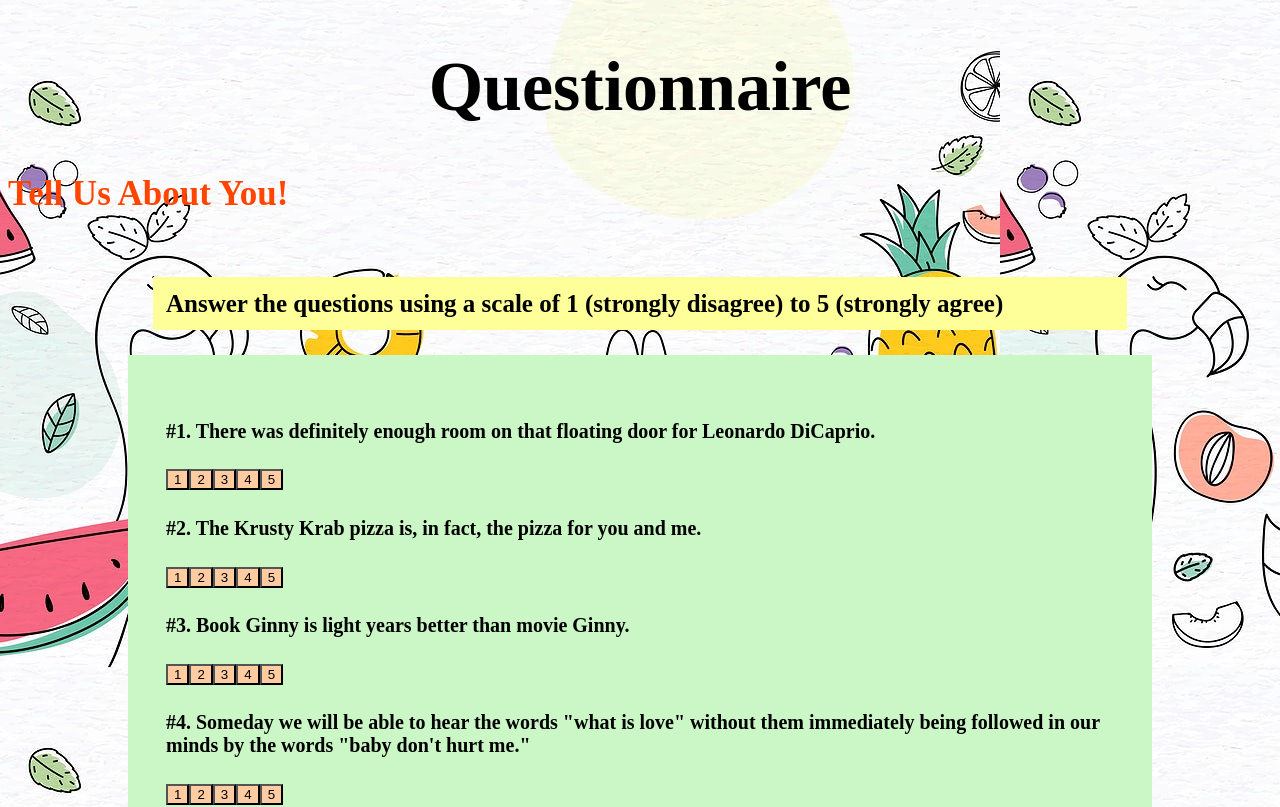
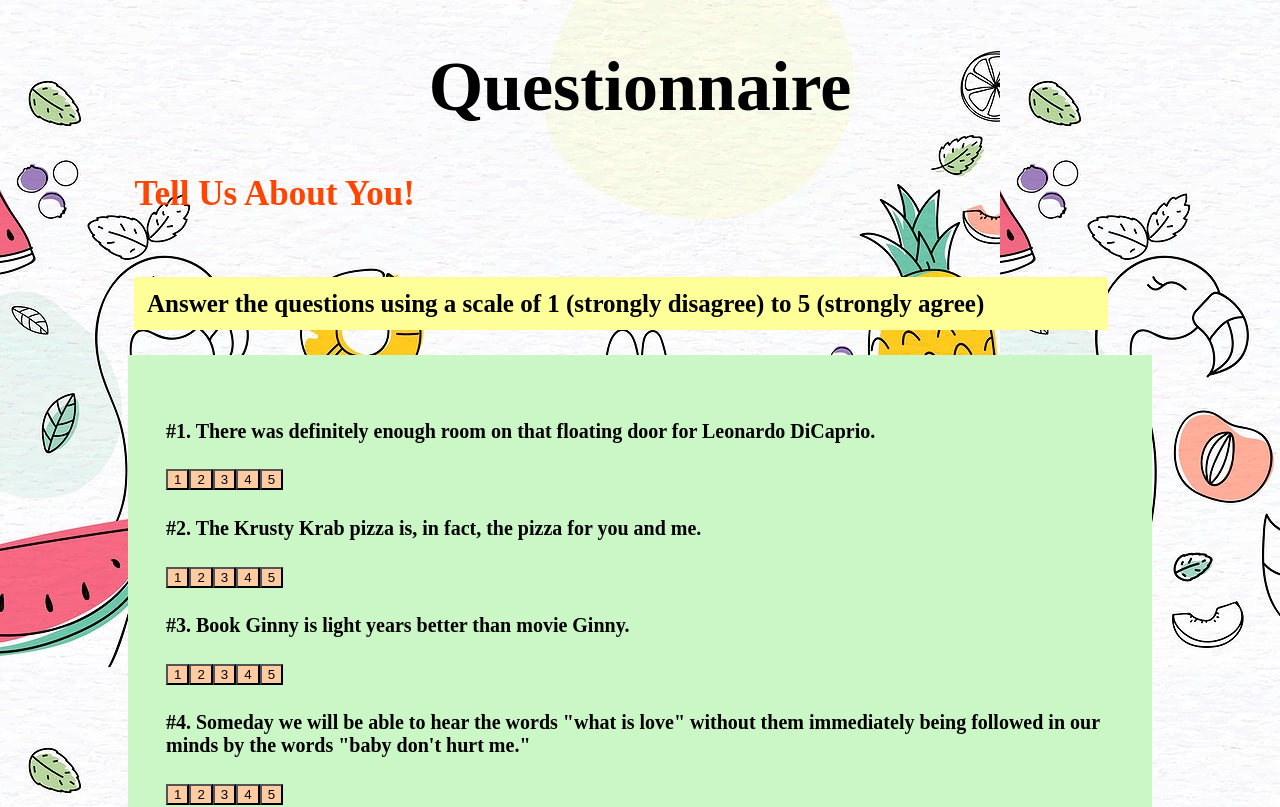
Before and after one commit to Rogerson253/groupFinder, a React (Create React App) app in the folder client/: page /questions in a window 1280 px wide. Shown: the top 807 px of the page. Built offline with nearby package versions, Linux system fonts and the light colour scheme.

Commit message:
done styling quiz page

```diff
--- a/client/src/components/Questions/index.js
+++ b/client/src/components/Questions/index.js
@@ -18,7 +18,7 @@ class Quiz extends Component {
       <Fragment>
 
         <h1>Questionnaire</h1>
-        <h2>Tell Us About You!</h2>
+        <h2 className="h2Quiz">Tell Us About You!</h2>
         <h3 className="display-4">
           Answer the questions using a scale of 1 (strongly disagree) to 5
           (strongly agree)
--- a/client/src/components/Questions/style.css
+++ b/client/src/components/Questions/style.css
@@ -2,17 +2,17 @@ h1{
     text-align: center;
 }
 
-h2{
+.h2Quiz{
  color:#FF4500;
  font-weight: bolder;
+ margin-left: 10%
 
 }
 
 h3{
     font-size: 25px;
     background-color:#FFFF99;
-    margin-left:auto;
-    margin-right:auto;
+    margin-left:10%;
     width:75%;
     padding:1%
 
--- a/client/src/components/UserLogin/style.css
+++ b/client/src/components/UserLogin/style.css
@@ -6,10 +6,11 @@
   }
 
 h2{
-    text-align: left;
+    text-align: center;
     margin-bottom:5%;
     font-weight: bolder;
     font-size: 35px;
+    color:#FF4500;
 }
 body{
 background-image: url(../images/animalparty.jpg);
```
